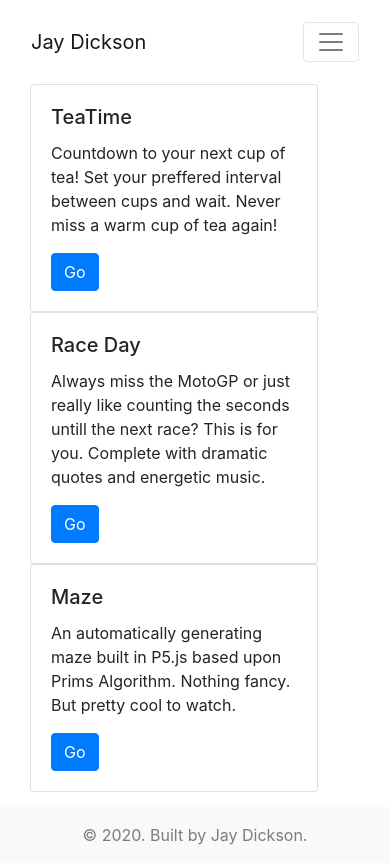
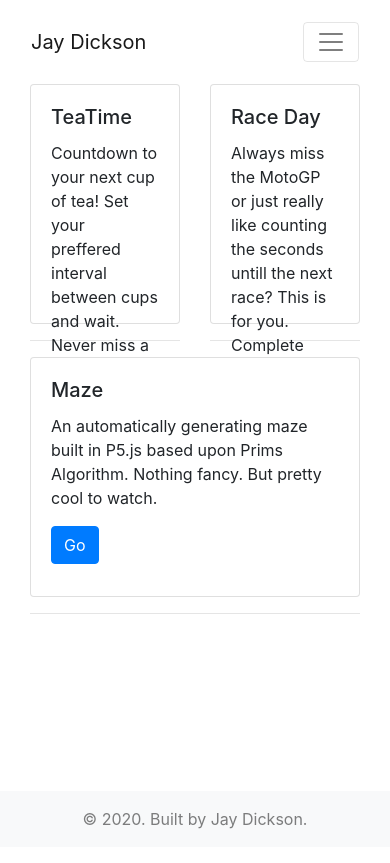
Before and after one commit to jaydickson02/Website, a Next.js app: page /projects in a window 390 px wide. Built offline with nearby package versions, Linux system fonts and the light colour scheme.

Commit message:
Updated layout, sizing and mobile margins

```diff
--- a/pages/projects.js
+++ b/pages/projects.js
@@ -15,7 +15,7 @@ return(
     <Row>
         <Col>
 
-            <Card style={{ width: '18rem' }}>
+            <Card style={{ width: '100%' , height: '240px'}}>
             <Card.Body>
                 <Card.Title>TeaTime</Card.Title>
                 <Card.Text>
@@ -24,12 +24,14 @@ return(
                 <Button variant="primary" target="_blank" href="https://tea-time.vercel.app/">Go</Button>
             </Card.Body>
             </Card>
+            <hr />
 
         </Col>
 
+
         <Col>
 
-            <Card style={{ width: '18rem' }}>
+            <Card style={{ width: '100%', height: '240px' }}>
             <Card.Body>
                 <Card.Title>Race Day</Card.Title>
                 <Card.Text>
@@ -38,12 +40,13 @@ return(
                 <Button variant="primary" target="_blank" href="https://race-day.vercel.app/">Go</Button>
             </Card.Body>
             </Card>
+            <hr />
 
         </Col>
 
         <Col>
 
-            <Card style={{ width: '18rem' }}>
+            <Card style={{ width: '100%', height: '240px' }}>
             <Card.Body>
                 <Card.Title>Maze</Card.Title>
                 <Card.Text>
@@ -52,7 +55,7 @@ return(
                 <Button variant="primary" target="_blank" href="https://maze-woad.vercel.app/">Go</Button>
             </Card.Body>
             </Card>
-
+            <hr />
         </Col>
 
     </Row>
```
